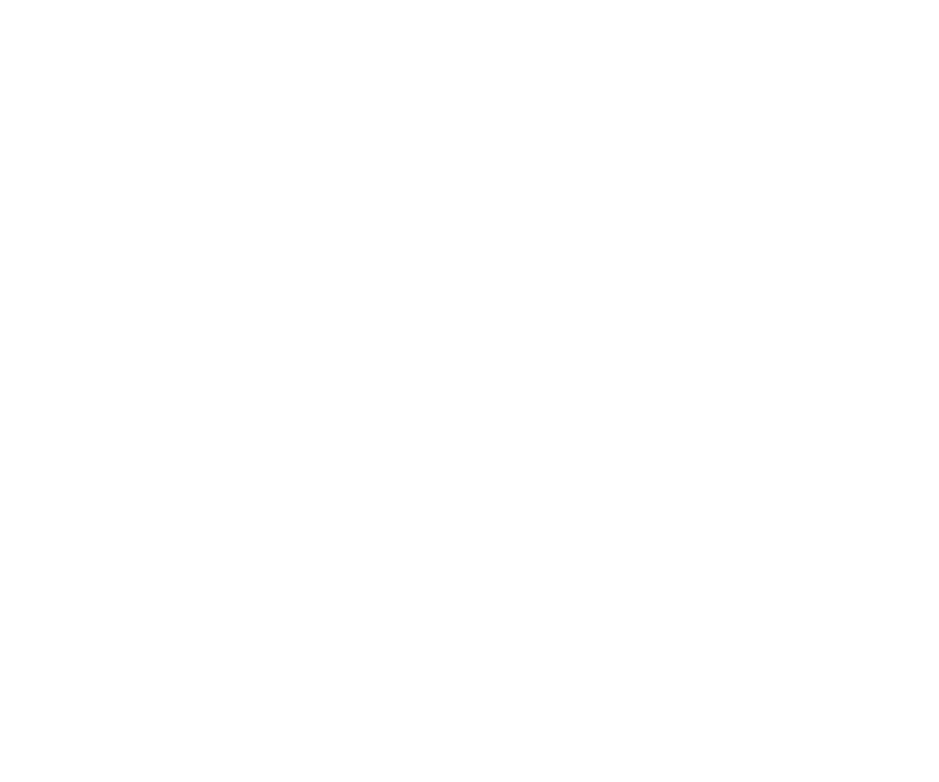
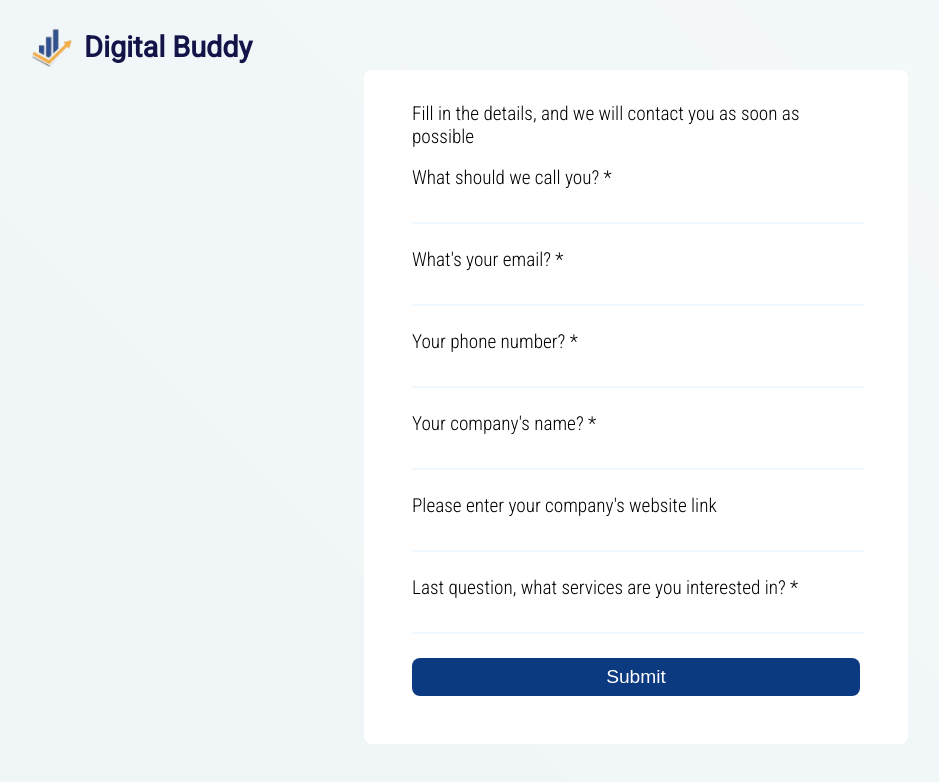
Before and after one commit to piyush-jaiswal-projects/digital-marketing-agency-website, a React app in the folder client/: page /contact-form in a window 1280 px wide. Before the commit this address had no page. Shown: the whole page, without its empty margins (4-943 px from the left). Built offline with nearby package versions, Linux system fonts and the light colour scheme.

Commit message:
Contact Page/form created

```diff
--- a/client/public/styles.css
+++ b/client/public/styles.css
@@ -47,6 +47,7 @@ body{
     font-size: 1.8rem;
     font-family: 'Roboto', sans-serif;
     color: rgb(20, 20, 73);
+    width: 26%;
 }
 
 .nav-bar{
@@ -424,3 +425,76 @@ body{
     padding-right: 0.5rem;
     cursor: pointer;
 }
+
+.contact-form{
+    background-image: url(./images/frontBG.jpg);
+    margin: 0;
+    width: 100%;
+    height: 100%;
+}
+
+.contact-header-bar{
+    position: relative;
+    right: 5rem;
+    margin: auto;
+    padding: auto;
+}
+
+.company-logo, .company-name{
+    cursor: pointer;
+}
+
+.form-div{
+    margin: auto;
+    text-align: left;
+    width: 40%;
+    background-color: white;
+    padding: 1rem;
+    border-radius: 0.5rem;
+    position: relative;
+    bottom: 4rem;
+}
+
+.form{
+    margin: 2rem;
+    margin-top: 1rem;
+}
+
+.form-label{
+    font-family: 'Roboto Condensed', sans-serif;
+    font-size: 1.2rem;
+}
+
+.form-input{
+    border-style: hidden;
+    margin-bottom: 1.5rem;
+    border: none;
+    border-bottom: 2px solid aliceblue;
+    width: 100%;
+    margin-top: 0.5rem;
+    outline: none;
+    font-family: 'Roboto Condensed', sans-serif;
+    font-size: 1.2rem;
+}
+
+.form-submit-button{
+    margin: 0;
+    padding: 0.5rem;
+    width: 100%;
+    color: white;
+    border: none;
+    border-radius: 0.5rem;
+    cursor: pointer;
+    font-size: 1.2rem;
+    background-color: rgb(12, 58, 128);
+}
+
+.form-submit-button:hover{
+    background-color: rgb(181, 216, 247);
+    color: rgb(12, 58, 128);
+}
+
+.contact-company-info{
+    margin: 0;
+    padding: 0;
+}
--- a/client/src/components/contact.jsx
+++ b/client/src/components/contact.jsx
@@ -1,11 +1,15 @@
 import React from "react";
 
 function contact(){
+
+    function handleClick(){
+        window.location.replace("/contact-form");
+    }
     return(
         <div class="contact-section wrapper" id="contactSection">
         <h2 class="contact-heading">Get in touch</h2>
         <p class="contact-para">Want to know how we can help you to reach your customers all over the world? Let's discuss!</p>
-        <button class="nav-btn contact-button">Contact us</button>
+        <button class="nav-btn contact-button" onClick={handleClick}>Contact us</button>
         </div>
     );
 }
--- /dev/null
+++ b/client/src/components/contactForm.jsx
@@ -0,0 +1,53 @@
+import React from "react";
+
+function contactForm(){
+
+
+        function handleLogoClick(){
+            window.location.replace("/");
+        }
+
+    return(
+        <div class="contact-form">
+        <div class="contact-company-info">
+        <img class="company-logo" src="images/logo.png" alt="logo" onClick={handleLogoClick}></img>
+        <h3 class="company-name" onClick={handleLogoClick}>Digital Buddy</h3>
+        </div>
+        <div class="form-div">
+        <form class="form">
+        <label class="form-label">Fill in the details, and we will contact you as soon as possible</label>
+        <br></br>
+        <br></br>
+            <label class="form-label">What should we call you? *</label>
+            <br></br>
+            <input class="form-input" type="text" name="Username" id="userName"></input>
+            <br></br>
+            <label class="form-label">What's your email? *</label>
+            <br></br>
+            <input class="form-input" type="email" name="Email" id="userEmail"></input>
+            <br></br>
+            <label class="form-label">Your phone number? *</label>
+            <br></br>
+            <input class="form-input" type="text" name="Phone" id="userPhone"></input>
+            <br></br>
+            <label class="form-label">Your company's name? *</label>
+            <br></br>
+            <input class="form-input" type="text" name="Companyname" id="companyName"></input>
+            <br></br>
+            <label class="form-label">Please enter your company's website link</label>
+            <br></br>
+            <input class="form-input" type="text" name="Link" id="websiteLink"></input>
+            <br></br>
+            <label class="form-label">Last question, what services are you interested in? *</label>
+            <br></br>
+            <input class="form-input" type="text" name="Services" id="servicesRequired"></input>
+            <br></br>
+            <button type="submit" class="form-submit-button">Submit</button>
+            <br></br>
+        </form>
+        </div>
+        </div>
+    );
+}
+
+export default contactForm;
--- a/client/src/components/header.jsx
+++ b/client/src/components/header.jsx
@@ -2,11 +2,18 @@ import React from "react";
 import $ from 'jquery';
 
 function Header(){
+
+    function handleClick(){
+        window.location.replace("/contact-form");
+    }
+    function handleLogoClick(){
+        window.location.replace("/");
+    }
     return(
         <div class="header-bar" id="header">
         <div class="company-info">
-        <img class="company-logo" src="images/logo.png" alt="logo"></img>
-        <h3 class="company-name">Digital Buddy</h3>
+        <img class="company-logo" src="images/logo.png" alt="logo" onClick={handleLogoClick}></img>
+        <h3 class="company-name" onClick={handleLogoClick}>Digital Buddy</h3>
         </div>
 
         <div class="nav-bar">
@@ -14,7 +21,7 @@ function Header(){
         <a href="#serviceSection" class="nav-links nav2">Our Services</a>
         <a href="#founderSection" class="nav-links nav3">About</a>
         <a href="#contactSection" class="nav-links nav4">Contact</a>
-        <button href=" " class="nav-btn">Let's connect</button>
+        <button class="nav-btn" onClick={handleClick}>Let's connect</button>
         </div>
 
         </div>
--- a/client/src/index.js
+++ b/client/src/index.js
@@ -16,6 +16,7 @@ import Founders from "./components/founders.jsx";
 import Features from "./components/features.jsx";
 import ContactDetails from "./components/contactDetails.jsx";
 import Footer from "./components/footer.jsx";
+import ContactForm from "./components/contactForm.jsx"
 
 const rootElement = document.getElementById("root");
 
@@ -35,6 +36,7 @@ render(
           <Footer />
           </div>
         } />
+        <Route path="/contact-form" element={<div><ContactForm /></div>} />
       </Routes>
     </BrowserRouter>,
     rootElement
```
